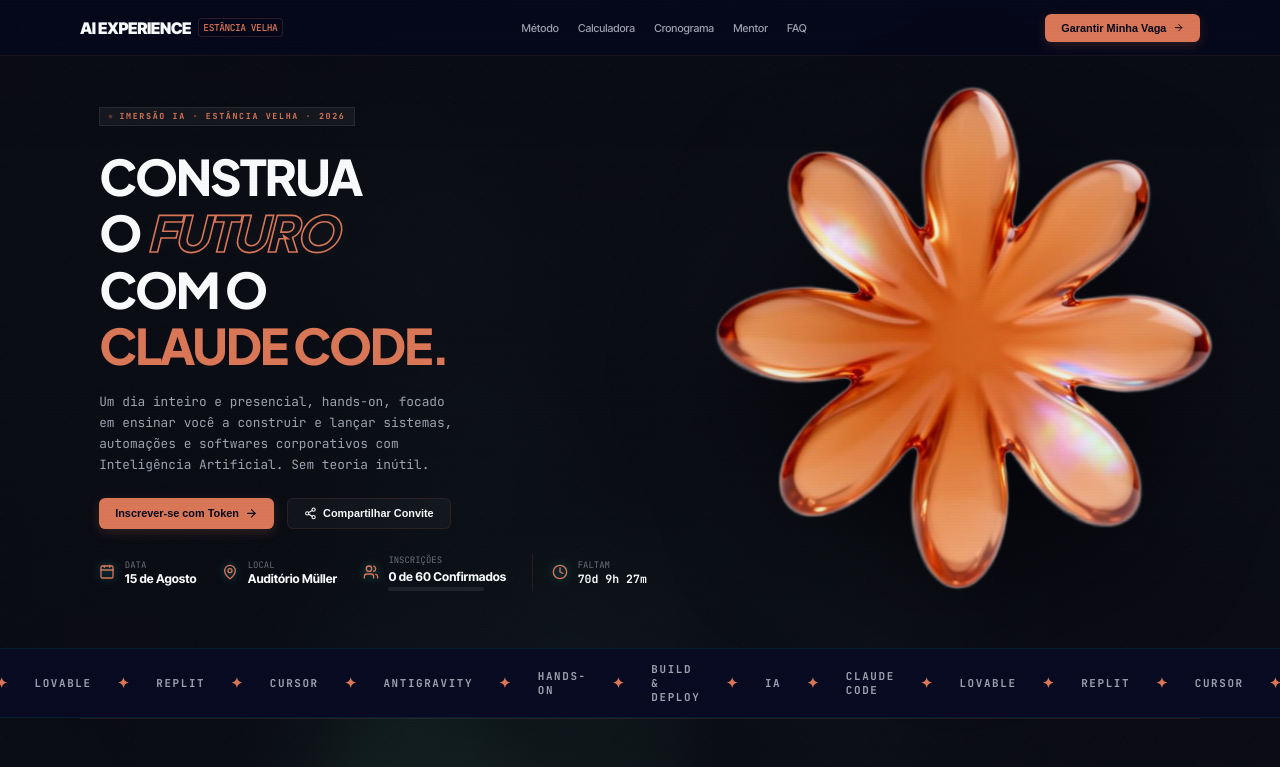
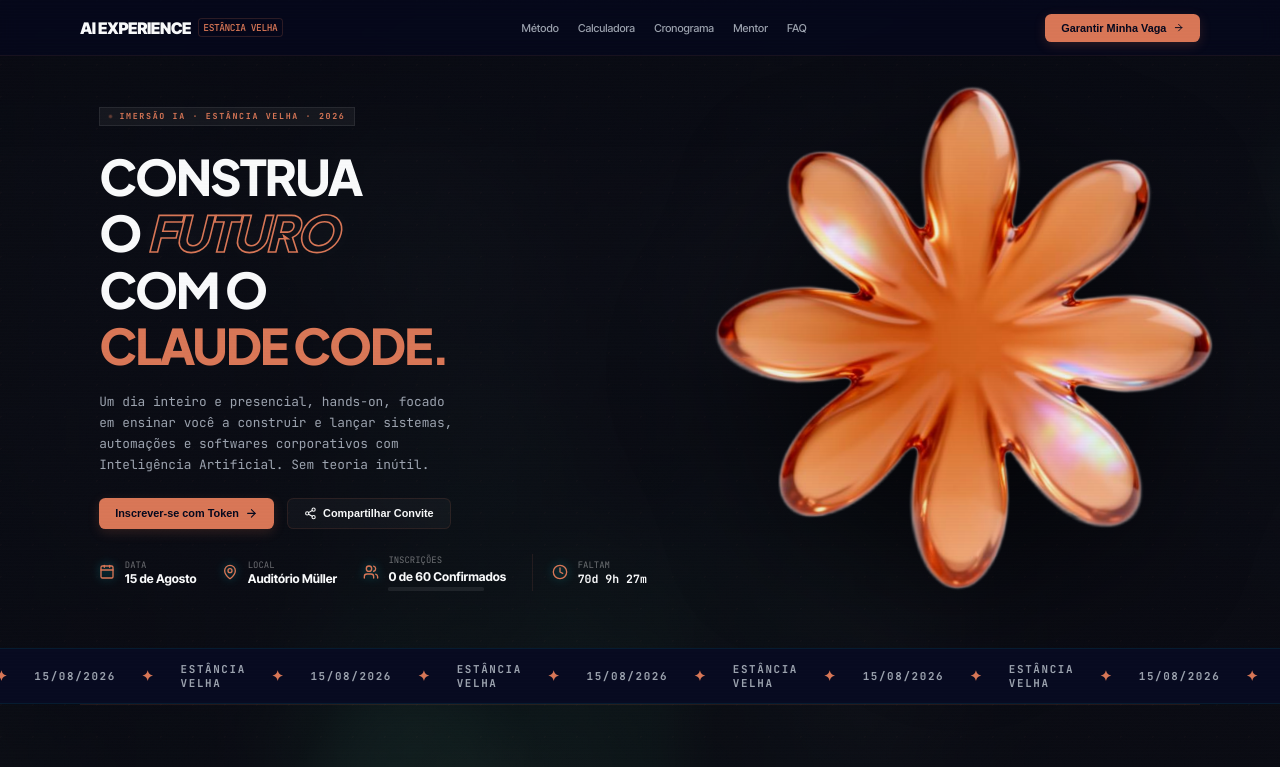
Before and after one commit to bothdudu-png/evento-ia-estancia-velha, a React (Vite) app: page / in a window 1280 px wide. Shown: the top 767 px of the page. Built offline with nearby package versions, Linux system fonts and the light colour scheme.

Commit message:
feat: customize marquee content to Estância Velha and implement sharp mentor photo wrapper

```diff
--- a/src/MarketingLandingPage2.css
+++ b/src/MarketingLandingPage2.css
@@ -1009,10 +1009,10 @@
 
 .mkt2-mentor-photo-wrapper {
   position: relative;
-  border: 1px solid var(--border-b);
-  border-radius: 20px;
+  border: 1px solid color-mix(in srgb, var(--brand-b) 30%, transparent);
+  border-radius: 0;
   overflow: hidden;
-  box-shadow: 0 20px 40px rgba(0, 0, 0, 0.5);
+  box-shadow: 0 20px 40px rgba(0, 0, 0, 0.4);
   aspect-ratio: 0.9 / 1;
 }
 
--- a/src/MarketingLandingPage2.tsx
+++ b/src/MarketingLandingPage2.tsx
@@ -420,12 +420,12 @@
           </div>
         </div>
       </section>
-      {/* MARQUEE DECORATIVO — identidade das ferramentas */}
+      {/* MARQUEE DECORATIVO — cidade e data do evento */}
       <div className="mkt2-marquee-strip" aria-hidden="true">
         <div className="mkt2-marquee-track">
-          {[...Array(3)].map((_, rep) => (
+          {[...Array(6)].map((_, rep) => (
             <div className="mkt2-marquee-group" key={rep}>
-              {['IA', 'CLAUDE CODE', 'LOVABLE', 'REPLIT', 'CURSOR', 'ANTIGRAVITY', 'HANDS-ON', 'BUILD & DEPLOY'].map((item) => (
+              {['ESTÂNCIA VELHA', '15/08/2026'].map((item) => (
                 <span className="mkt2-marquee-item" key={item}>
                   {item}
                   <span className="mkt2-marquee-dot">✦</span>
```
